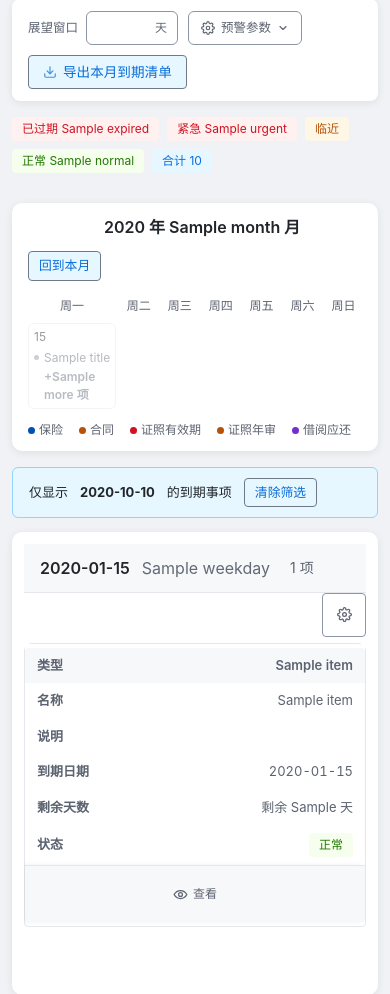
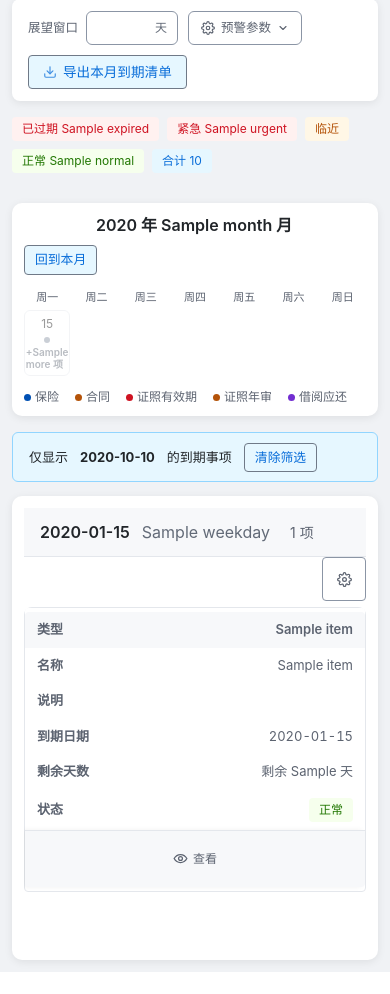
Before and after one commit to jefxff/ai-daily-work-record, a Django app: template records/templates/records/expiry_calendar.html in a window 390 px wide. Shown: the part 191-1185 px from the top of the page. After the commit the page ends 1163 px from the top, so only its background shows below. Run offline with Django 4.2, Linux system fonts and the light colour scheme; the template is opened without the code that fills it: most values are stand-ins (such as "Sample title", 1, 10 or a date in 2020); form fields are guessed from the names that the template uses; parts of the project's set-up code (start-up, migrations or seed data) failed here and were passed over; some libraries are stand-ins or nearby versions.

Commit message:
fix(ui): 修复到期预警月历与待办工作台小屏展示
到期预警：月历 7 列改为 minmax(0,1fr) 严格等分，格内长标题不再把列撑出视口；≤640px 收紧格子，≤480px 以来源色点+N 显示。待办工作台：小屏卡片模式取消标题 2.9em 限高，长标题不再溢出压住「来源」字段，并统一为标签一行、内容整行左对齐。

```diff
--- a/records/templates/records/expiry_calendar.html
+++ b/records/templates/records/expiry_calendar.html
@@ -294,7 +294,9 @@
     .expiry-cal-nav-ph { width: 64px; }   /* 无翻页链接时占位，保持标题居中轴稳定 */
     .expiry-cal-grid {
         display: grid;
-        grid-template-columns: repeat(7, 1fr);
+        /* 1fr 的最小值默认是 auto，格内不换行的标题会把列撑宽、挤出视口；
+           minmax(0,1fr) 让 7 列严格等分容器宽度。 */
+        grid-template-columns: repeat(7, minmax(0, 1fr));
         gap: 4px;
     }
     .expiry-cal-wd {
@@ -308,6 +310,7 @@
         display: flex;
         flex-direction: column;
         align-items: flex-start;
+        min-width: 0;
         min-height: 84px;
         padding: 6px 8px 8px;
         border: 1px solid var(--c-border);
@@ -316,6 +319,7 @@
         color: var(--c-text);
         text-decoration: none;
         font-size: 13px;
+        overflow: hidden;
     }
     a.expiry-cal-cell:hover { border-color: var(--c-primary); box-shadow: var(--sh-focus); }
     .expiry-cal-cell.empty { cursor: default; }
@@ -528,11 +532,43 @@
         background: var(--c-info-bg);
         font-size: 13px;
     }
-    /* 小屏（≤640px）：月历格子收紧，图例换行 */
+    /* 小屏（≤640px）：月历格子收紧，格内标题保留截断预览，完整内容见下方清单 */
     @media (max-width: 640px) {
-        .expiry-cal-cell { min-height: 44px; padding: 4px 5px; font-size: 12px; }
+        .expiry-cal { padding: 10px 12px; }
+        .expiry-cal-grid { gap: 3px; }
+        .expiry-cal-wd { font-size: 11px; padding: 2px 0; }
+        .expiry-cal-cell {
+            min-height: 56px;
+            padding: 4px 5px 5px;
+            font-size: 12px;
+        }
         .expiry-cal-cell.is-today .expiry-cal-daynum { width: 18px; height: 18px; }
-        .expiry-cal-head { flex-wrap: wrap; }
+        .expiry-cal-head { flex-wrap: wrap; gap: 0.5rem; }
+    }
+    /* 手机（≤480px）：7 列平分后每列仅 40px 左右，放不下标题文本，
+       格内改为「日期 + 来源色点 + +N 项」，颜色与下方图例对应。 */
+    @media (max-width: 480px) {
+        .expiry-cal-cell { padding: 4px 3px 5px; align-items: center; }
+        .expiry-cal-items {
+            flex-direction: row;
+            flex-wrap: wrap;
+            justify-content: center;
+            gap: 3px;
+            margin-top: 4px;
+        }
+        .expiry-cal-item {
+            display: flex;
+            align-items: center;
+            justify-content: center;
+            flex: 0 0 6px;
+            width: 6px;
+            height: 6px;
+            padding-left: 0;
+            font-size: 0;
+            overflow: visible;
+        }
+        .expiry-cal-item::before { position: static; width: 6px; height: 6px; }
+        .expiry-cal-more { padding-left: 0; font-size: 10px; line-height: 1.2; }
     }
 </style>
 {% endblock %}
```
Also changed, not shown: records/templates/records/workspace.html (+20 -0 lines).
